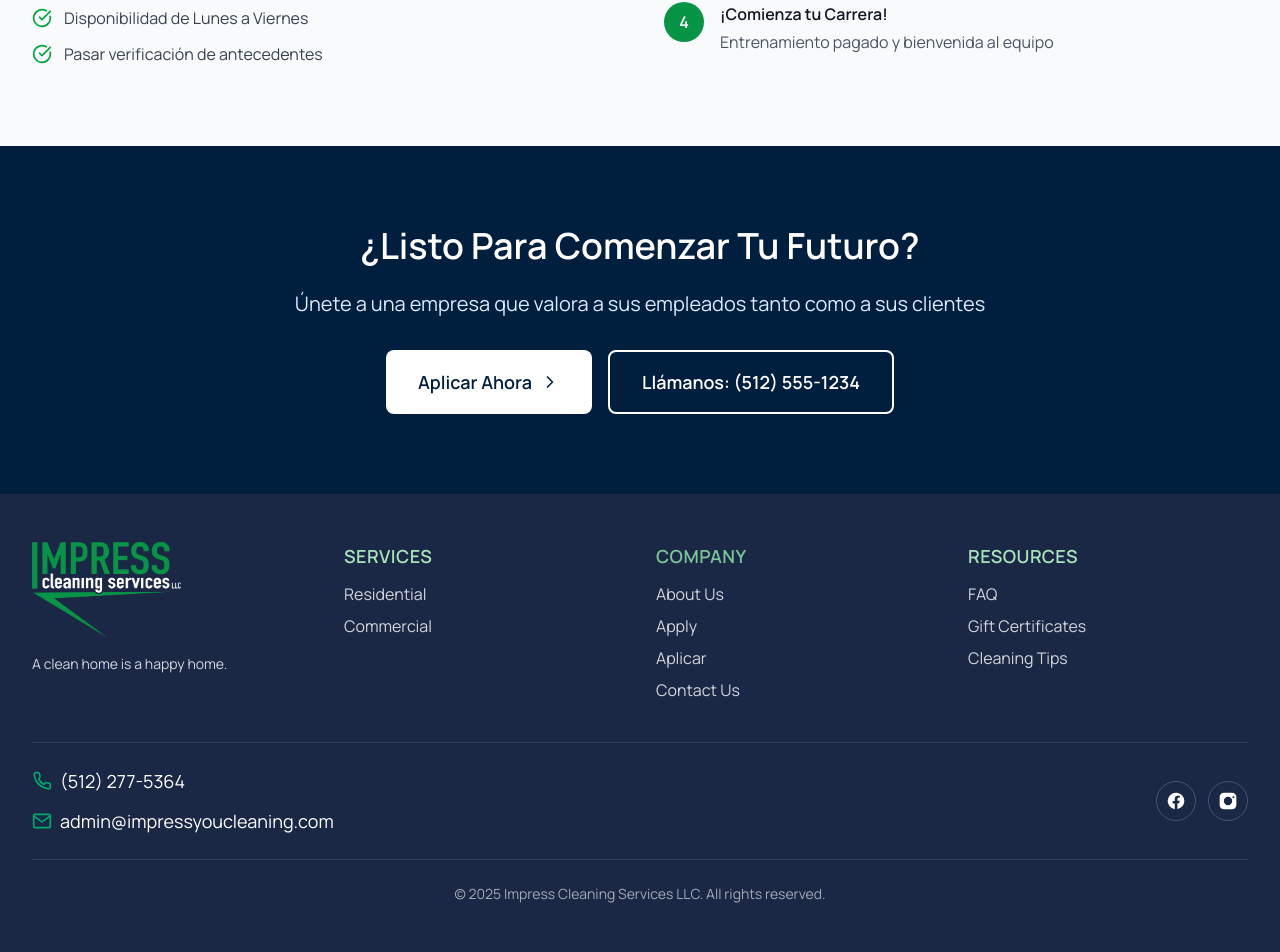
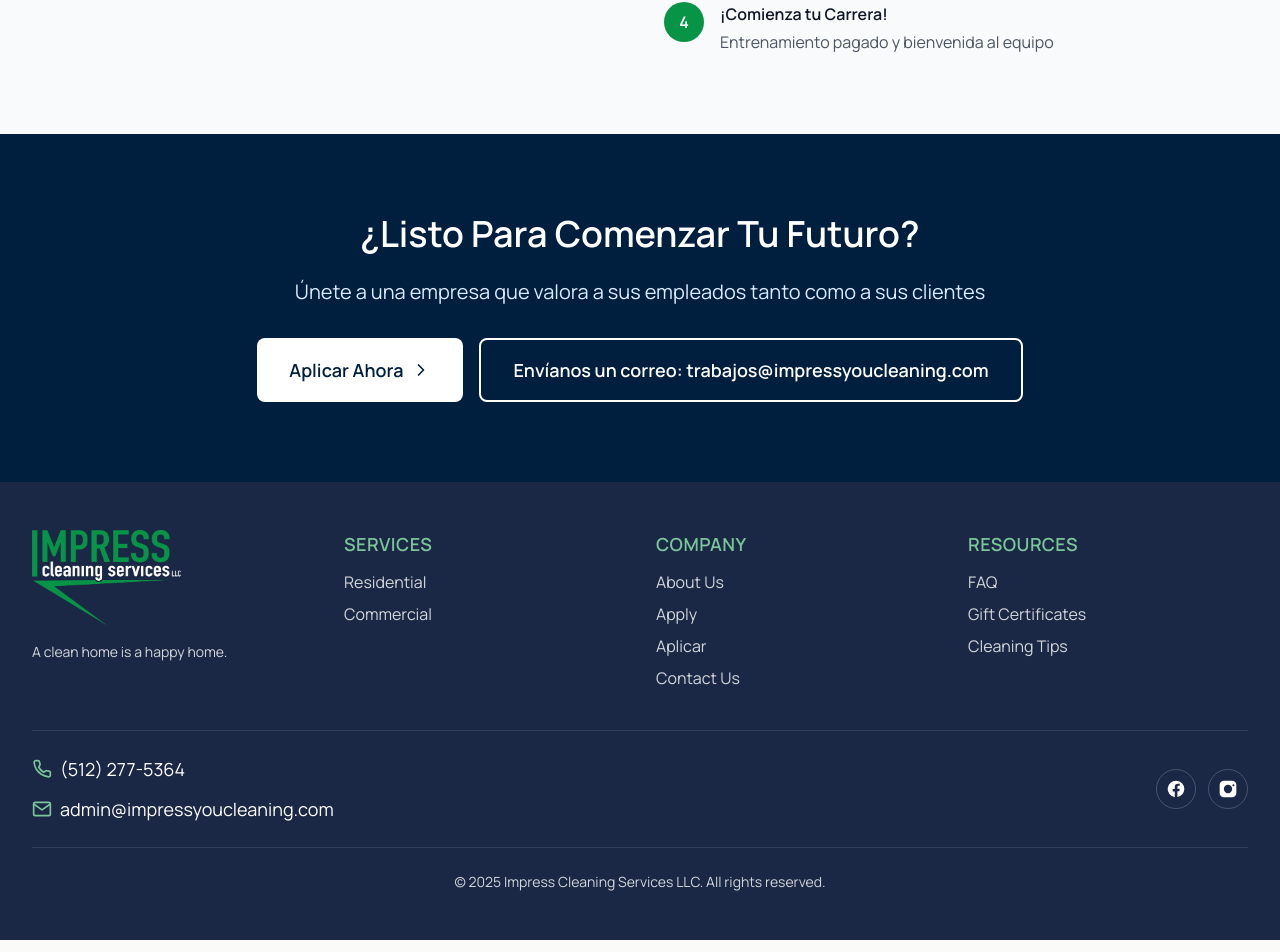
Before and after one commit to resp23f/impress-cleaning-site, a Next.js app: page /aplicar in a window 1280 px wide. Shown: the part 2958-3910 px from the top of the page. Built offline with nearby package versions, Linux system fonts and the light colour scheme.

Commit message:
add color fix

```diff
--- a/src/app/aplicar/page.jsx
+++ b/src/app/aplicar/page.jsx
@@ -79,12 +79,10 @@
 ];
 
 const requirements = [
-  "Autorización para trabajar en Estados Unidos",
   "Transporte confiable para llegar al trabajo",
   "Capacidad de levantar hasta 25 libras",
   "Atención al detalle y actitud positiva",
   "Disponibilidad de Lunes a Viernes",
-  "Pasar verificación de antecedentes"
 ];
 
 export default function AplicarPage() {
@@ -338,10 +336,10 @@
               <ChevronRight className="ml-2 w-5 h-5" />
             </Link>
             <a
-              href="tel:5125551234"
+              href="mailto:trabajos@impressyoucleaning.com"
               className="inline-flex items-center justify-center px-8 py-4 text-lg font-semibold text-white border-2 border-white rounded-lg hover:bg-white/10 transition-colors"
             >
-              Llámanos: (512) 555-1234
+              Envíanos un correo: trabajos@impressyoucleaning.com
             </a>
           </div>
           </div>
--- a/src/app/globals.css
+++ b/src/app/globals.css
@@ -14,7 +14,6 @@
   --border-gray: #E7EBF0;
   --green-hover: #08A855;
 
-  /* Additional colors you're using */
   --softgreen: #7AC699;
 }
 
--- a/src/components/Footer.jsx
+++ b/src/components/Footer.jsx
@@ -42,14 +42,14 @@
 
           {/* Services Column */}
           <div className="text-center md:text-left">
-            <h4 className="text-lg font-oswald font-bold mb-3 text-[#A9E5BB] uppercase tracking-wide">
+            <h4 className="text-lg font-oswald font-bold mb-3 text-[#7AC699] uppercase tracking-wide">
               Services
             </h4>
             <ul className="font-manrope space-y-2 text-base text-white/80">
               <li>
                 <Link
                   href="/residential-section"
-                  className="hover:text-[#A9E5BB] transition-colors duration-200 block"
+                  className="hover:text-[#7AC699] transition-colors duration-200 block"
                 >
                   Residential
                 </Link>
@@ -57,7 +57,7 @@
               <li>
                 <Link
                   href="/commercial"
-                  className="hover:text-[#A9E5BB] transition-colors duration-200 block"
+                  className="hover:text-[#7AC699] transition-colors duration-200 block"
                 >
                   Commercial
                 </Link>
@@ -74,7 +74,7 @@
               <li>
                 <Link
                   href="/about-us"
-                  className="hover:text-[#A9E5BB] transition-colors duration-200 block"
+                  className="hover:text-[#7AC699] transition-colors duration-200 block"
                 >
                   About Us
                 </Link>
@@ -82,7 +82,7 @@
               <li>
                 <Link
                   href="/careers"
-                  className="hover:text-[#A9E5BB] transition-colors duration-200 block"
+                  className="hover:text-[#7AC699] transition-colors duration-200 block"
                 >
                   Apply
                 </Link>
@@ -90,7 +90,7 @@
               <li>
                 <Link
                   href="/aplicar"
-                  className="hover:text-[#A9E5BB] transition-colors duration-200 block"
+                  className="hover:text-[#7AC699] transition-colors duration-200 block"
                 >
                   Aplicar
                 </Link>
@@ -98,7 +98,7 @@
               <li>
                 <Link
                   href="/service-quote"
-                  className="hover:text-[#A9E5BB] transition-colors duration-200 block"
+                  className="hover:text-[#7AC699] transition-colors duration-200 block"
                 >
                   Contact Us
                 </Link>
@@ -108,14 +108,14 @@
 
           {/* Resources Column */}
           <div className="text-center md:text-left">
-            <h4 className="text-lg font-oswald font-bold mb-3 text-[#A9E5BB] uppercase tracking-wide">
+            <h4 className="text-lg font-oswald font-bold mb-3 text-[#7AC699] uppercase tracking-wide">
               Resources
             </h4>
             <ul className="font-manrope space-y-2 text-base text-white/80">
               <li>
                 <Link
                   href="/faq"
-                  className="hover:text-[#A9E5BB] transition-colors duration-200 block"
+                  className="hover:text-[#7AC699] transition-colors duration-200 block"
                 >
                   FAQ
                 </Link>
@@ -123,7 +123,7 @@
               <li>
                 <Link
                   href="/gift-certificates"
-                  className="hover:text-[#A9E5BB] transition-colors duration-200 block"
+                  className="hover:text-[#7AC699] transition-colors duration-200 block"
                 >
                   Gift Certificates
                 </Link>
@@ -131,7 +131,7 @@
               <li>
                 <Link
                   href="/cleaning-tips"
-                  className="hover:text-[#A9E5BB] transition-colors duration-200 block"
+                  className="hover:text-[#7AC699] transition-colors duration-200 block"
                 >
                   Cleaning Tips
                 </Link>
@@ -153,7 +153,7 @@
     >
       <svg
         xmlns="http://www.w3.org/2000/svg"
-        className="w-5 h-5 text-[#00A86B]"
+        className="w-5 h-5 text-[#7AC699]"
         viewBox="0 0 24 24"
         fill="none"
         stroke="currentColor"
@@ -173,7 +173,7 @@
     >
       <svg
         xmlns="http://www.w3.org/2000/svg"
-        className="w-5 h-5 text-[#00A86B]"
+        className="w-5 h-5 text-[#7AC699]"
         viewBox="0 0 24 24"
         fill="none"
         stroke="currentColor"
@@ -222,7 +222,7 @@
 </div>
         {/* Copyright */}
         <div className="text-center pt-6 border-t border-white/10">
-          <p className="text-sm text-white/60 font-manrope">
+          <p className="text-sm text-white/80 font-manrope">
             &copy; {year} Impress Cleaning Services LLC. All rights reserved.
           </p>
         </div>
--- a/tailwind.config.js
+++ b/tailwind.config.js
@@ -30,7 +30,7 @@
         background: "#FAFAF8",
         navy: "#1C294E",
         green: "#5FB87E",
-        softgreen: "#7AC699",
+        '--softgreen': "var(--softgreen)",
         navyDark: "#0B2850",
         textPrimary: "#1C294E",
         textSecondary: "#2C3A4B",
```
